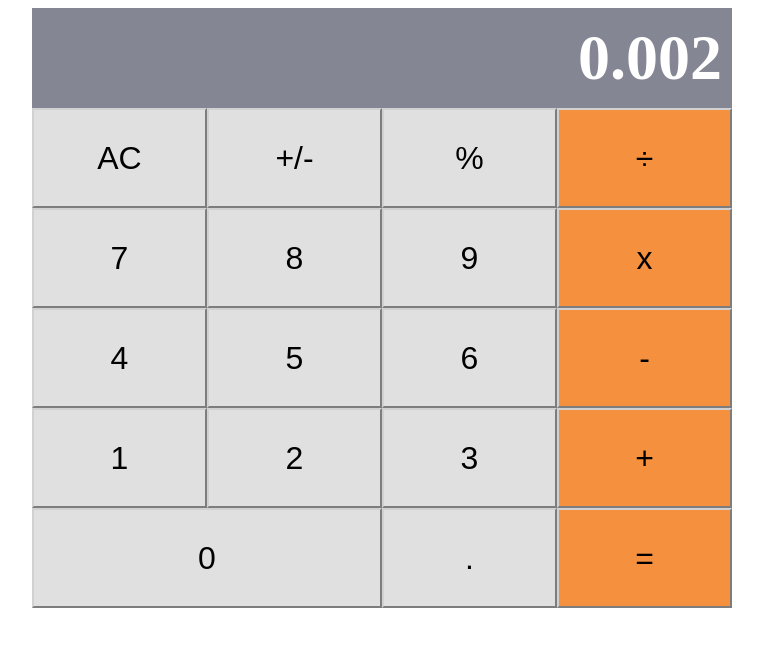
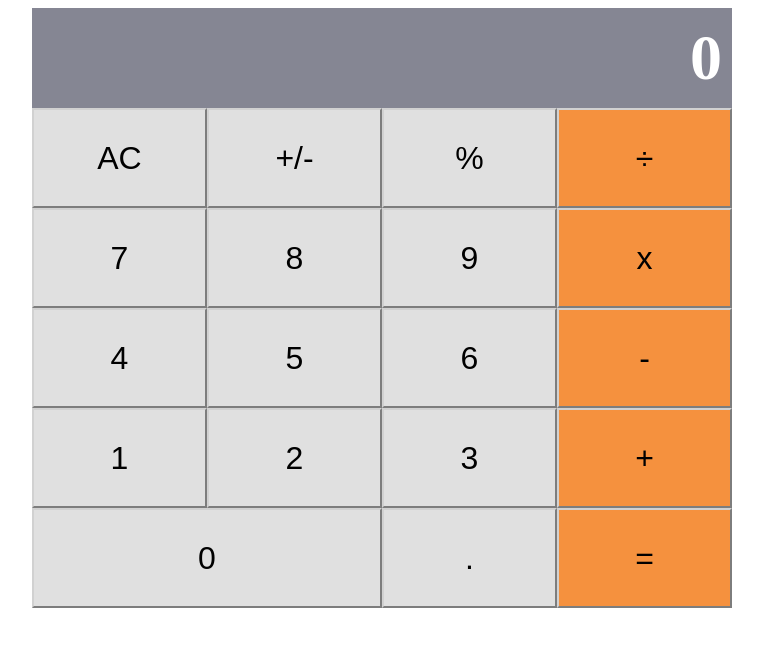
Before and after one commit to canriquez/react-calculator, a React (Create React App) app: page / in a window 1280 px wide. Shown: the top 646 px of the page, without its empty margins (258-1021 px from the left). Built offline with nearby package versions, Linux system fonts and the light colour scheme.

Commit message:
fix default renders

```diff
--- a/src/components/App.js
+++ b/src/components/App.js
@@ -1,13 +1,10 @@
 import React from 'react';
-import Big from 'big.js';
 import Display from './Display';
 import ButtonPanel from './ButtonPanel';
 
-const x = Big(0.002).toString();
-
 const App = () => (
   <div id="app-container">
-    <Display result={x} />
+    <Display />
     <ButtonPanel />
   </div>
 );
--- a/src/components/Button.js
+++ b/src/components/Button.js
@@ -25,7 +25,7 @@ const Button = props => {
 };
 
 Button.defaultProps = {
-  buttonName: 'H',
+  buttonName: '',
   wide: false,
   color: 'orange',
 };
```
